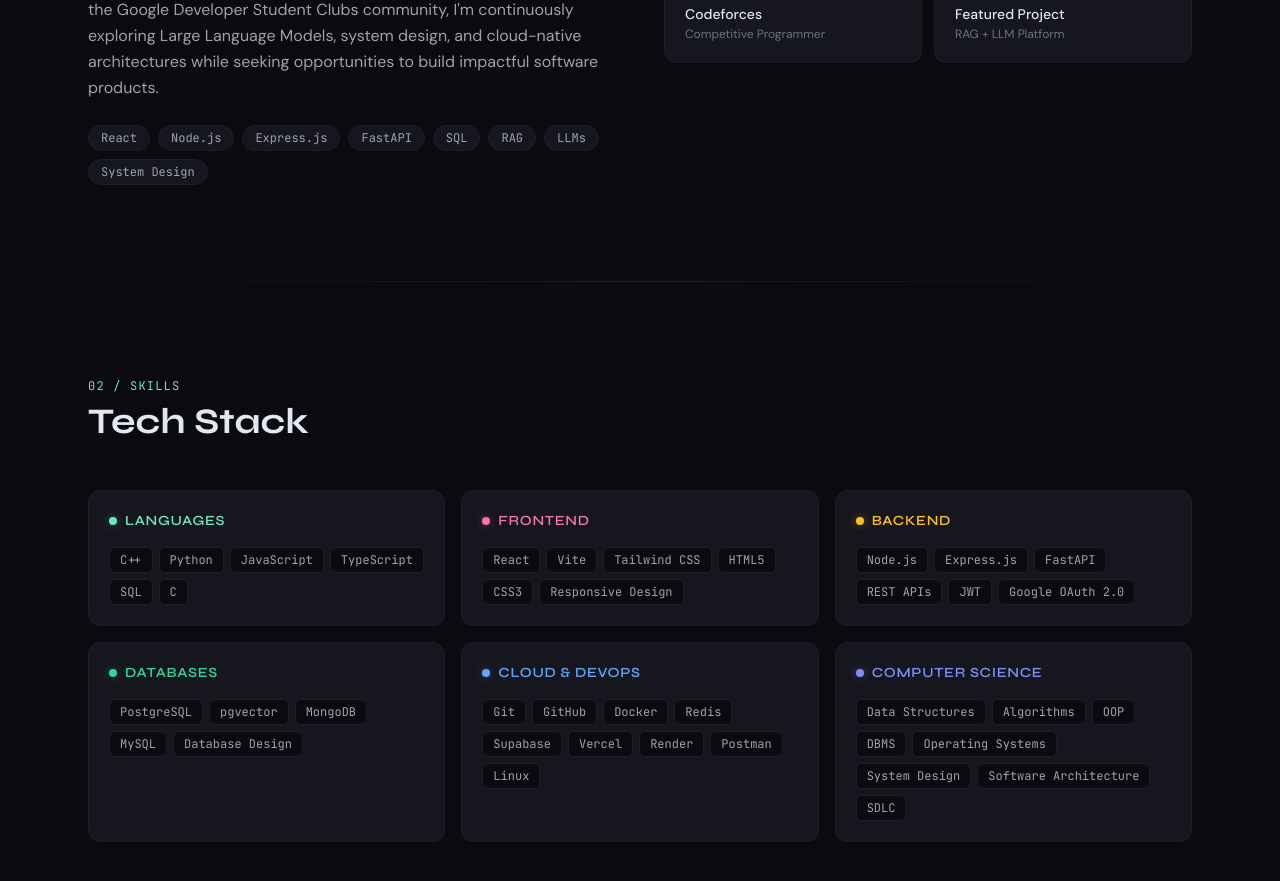
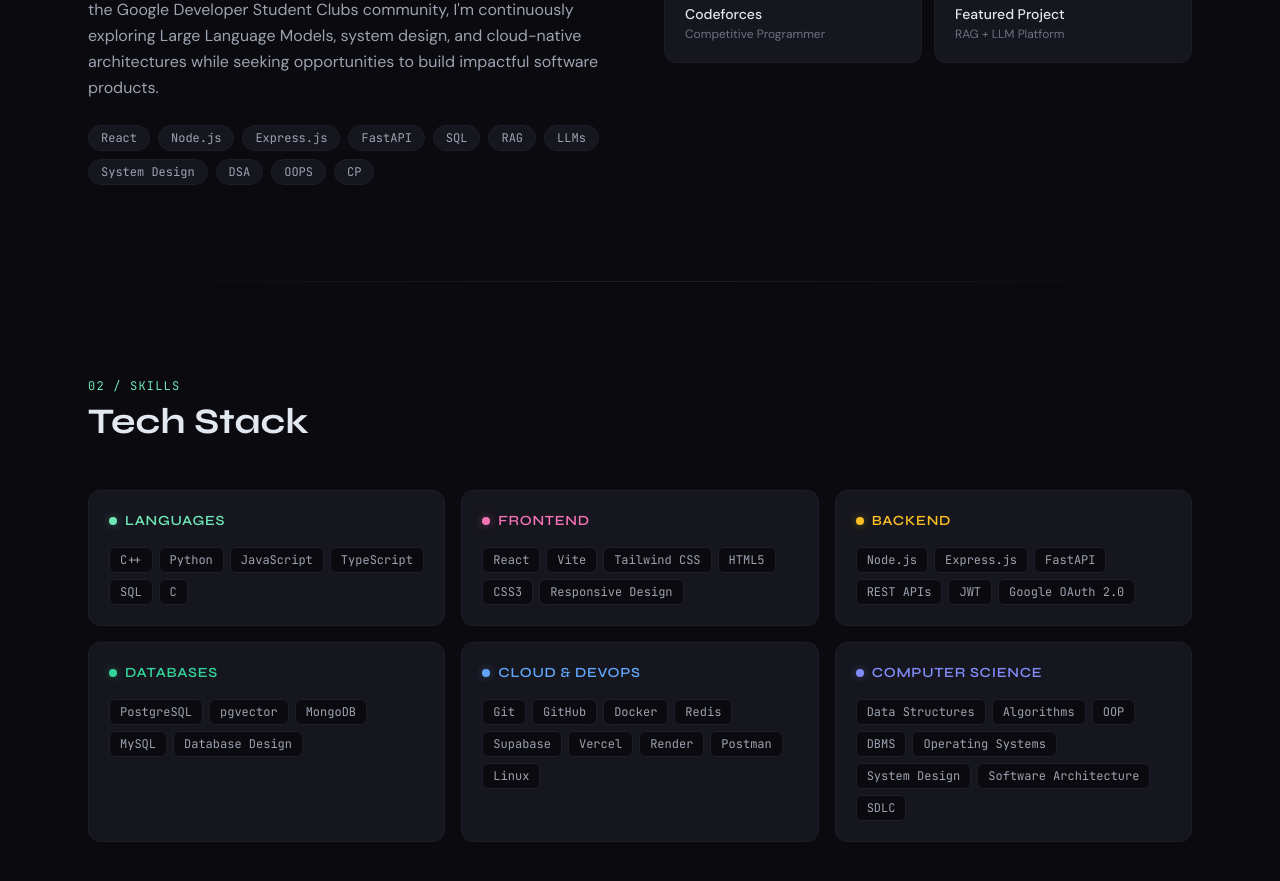
Before and after one commit to Nilaksh7/portfolio, a React (Vite) app: page / in a window 1280 px wide. Shown: the part 1330-2211 px from the top of the page. Built offline with nearby package versions, Linux system fonts and the light colour scheme.

Commit message:
Add new tags to About component

```diff
--- a/src/components/About.jsx
+++ b/src/components/About.jsx
@@ -87,6 +87,7 @@
                 "RAG",
                 "LLMs",
                 "System Design",
+      "DSA","OOPS","CP",
               ].map((tag) => (
                 <span
                   key={tag}
```
